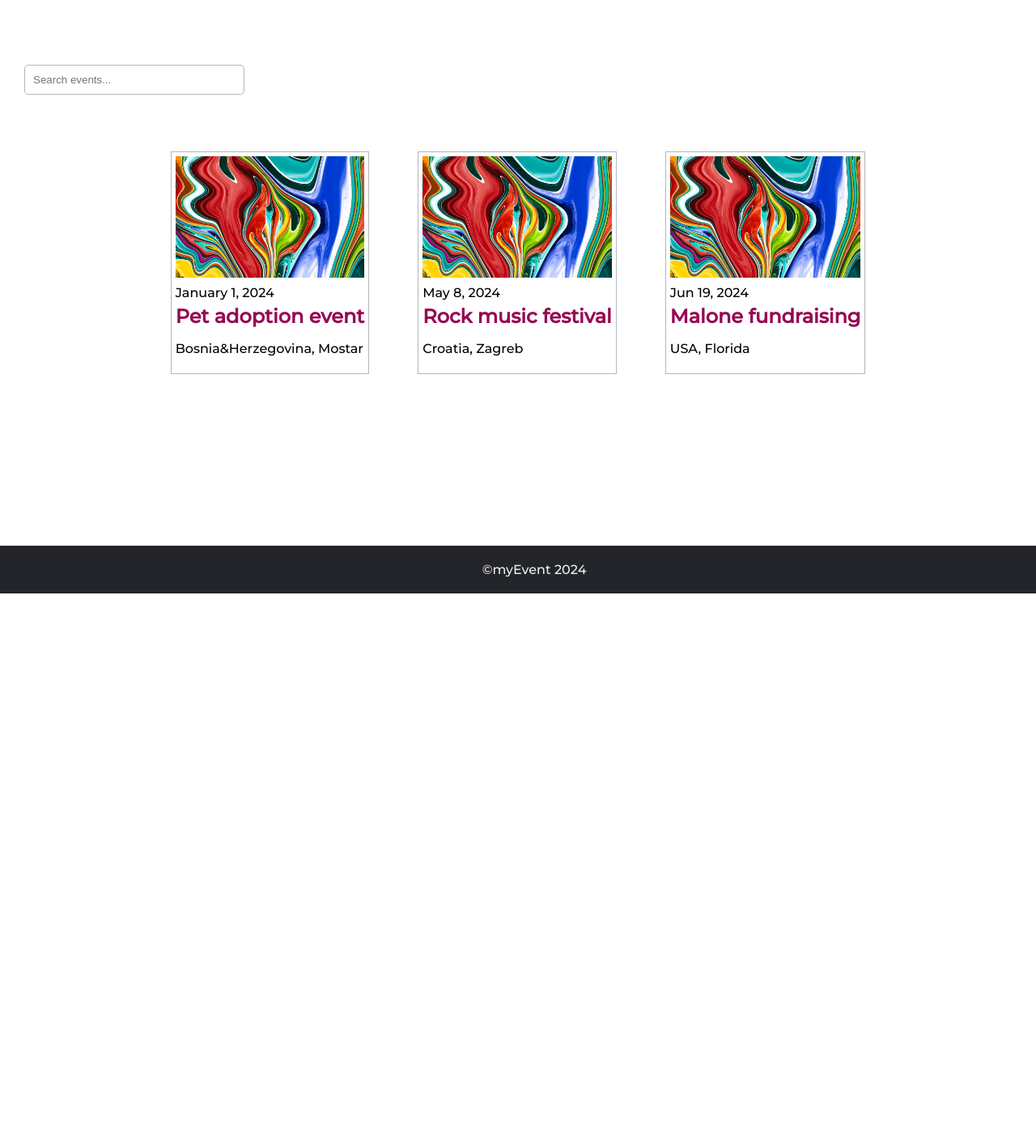
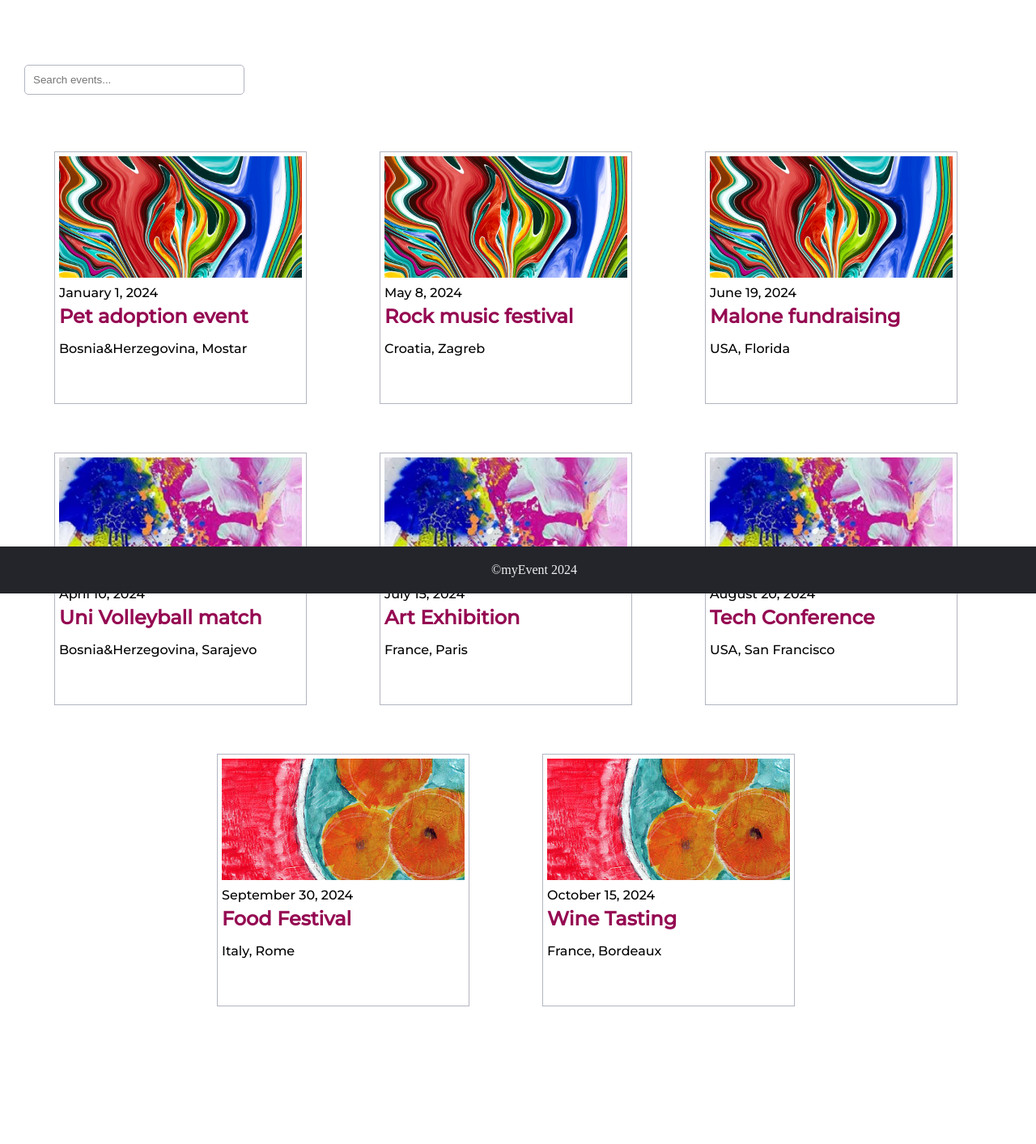
Before and after one commit to alejnaH/Event-Management-System, a PHP site: page /attendEvent.html in a window 1280 px wide. Shown: the part 67-1480 px from the top of the page at 81% size. Before the commit the page ends 800 px from the top, so only its background shows below. Run offline with PHP 8.4, Linux system fonts and the light colour scheme.

Commit message:
Made the attend event page

```diff
--- a/attendEvent.html
+++ b/attendEvent.html
@@ -29,19 +29,58 @@
         <div class="event-block">
             <img src="images/abstract.jpg" alt="image">
             <p class="event-date">May 8, 2024</p>
-            <h2 class="event-title">Rock music festival  </h2>
+            <h2 class="event-title">Rock music festival</h2>
             <p class="place">Croatia, Zagreb</p>
         </div>
+    </a>
     <a href="link-to-event-page.html">
         <div class="event-block">
             <img src="images/abstract.jpg" alt="image">
-                <p class="event-date">Jun 19, 2024</p>
-                <h2 class="event-title">Malone fundraising </h2>
+            <p class="event-date">June 19, 2024</p>
+            <h2 class="event-title">Malone fundraising</h2>
             <p class="place">USA, Florida</p>
         </div>
+    </a>
+    <a href="link-to-event-page.html">
+        <div class="event-block">
+            <img src="images/abstract2.jpg" alt="image">
+            <p class="event-date">April 10, 2024</p>
+            <h2 class="event-title">Uni Volleyball match</h2>
+            <p class="place">Bosnia&Herzegovina, Sarajevo</p>
         </div>
+    </a>
+    <a href="link-to-event-page.html">
+        <div class="event-block">
+            <img src="images/abstract2.jpg" alt="image">
+            <p class="event-date">July 15, 2024</p>
+            <h2 class="event-title">Art Exhibition</h2>
+            <p class="place">France, Paris</p>
         </div>
-
+    </a>
+    <a href="link-to-event-page.html">
+        <div class="event-block">
+            <img src="images/abstract2.jpg" alt="image">
+            <p class="event-date">August 20, 2024</p>
+            <h2 class="event-title">Tech Conference</h2>
+            <p class="place">USA, San Francisco</p>
+        </div>
+    </a>
+    <a href="link-to-event-page.html">
+        <div class="event-block">
+            <img src="images/abstract3.jpg" alt="image">
+            <p class="event-date">September 30, 2024</p>
+            <h2 class="event-title">Food Festival</h2>
+            <p class="place">Italy, Rome</p>
+        </div>
+    </a>
+    <a href="link-to-event-page.html">
+        <div class="event-block">
+            <img src="images/abstract3.jpg" alt="image">
+            <p class="event-date">October 15, 2024</p>
+            <h2 class="event-title">Wine Tasting</h2>
+            <p class="place">France, Bordeaux</p>
+        </div>
+    </a>
     <footer>
         ©myEvent 2024
     </footer>
--- a/style.css
+++ b/style.css
@@ -8,7 +8,6 @@ body {
     box-sizing: 0;
     margin: 0;
     padding: 0;
-
 }
 
 
@@ -409,24 +408,25 @@ input[type="eventDate"] {
 
 .event-container {
     display: flex;
-    justify-content: space-between;
+    justify-content: flex-start;
     flex-wrap: wrap;
     margin-top: 50px;
-    padding: 0 30px; /* Add horizontal padding to your container */
+    margin-bottom: 150px;
+    padding: 0 30px;
 }
-
 .event-block {
     margin: 20px;
+    margin-right: 50px;
     padding: 5px;
     text-align: left;
     border: 1px solid #b2b5c0;
     position: relative;
     top: initial;
     transform: none;
-    flex: 0 0 30%;
+    width: 300px;
+    height: 300px;
+    overflow: auto;
 }
-
-
 
 .event-block .event-date {
     margin-top: 0;
@@ -468,3 +468,8 @@ input[type="eventDate"] {
     gap: 20px;
 
 }
+.event-container {
+    display: flex;
+    justify-content: center;
+    gap: 20px;
+}
```
Also changed, not shown: images/abstract2.jpg (added), images/abstract3.jpg (added). Lines whose indentation alone changed are shown as unchanged.
